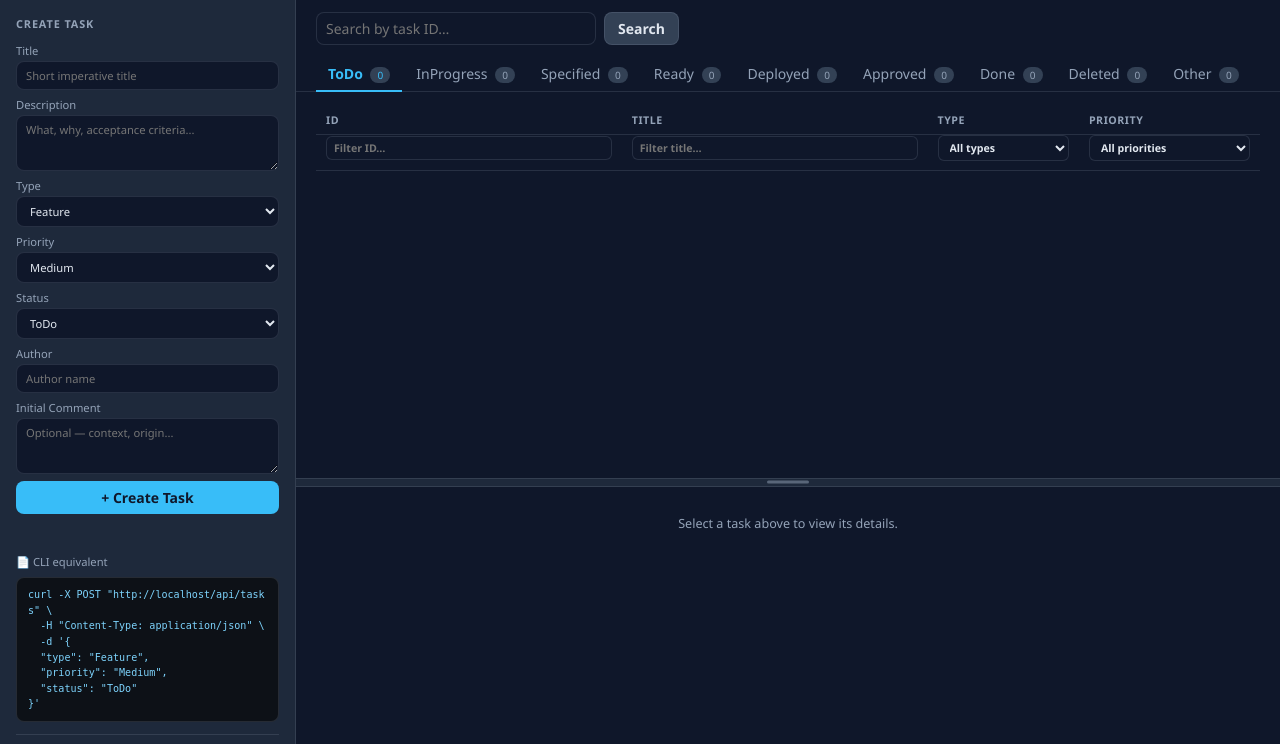
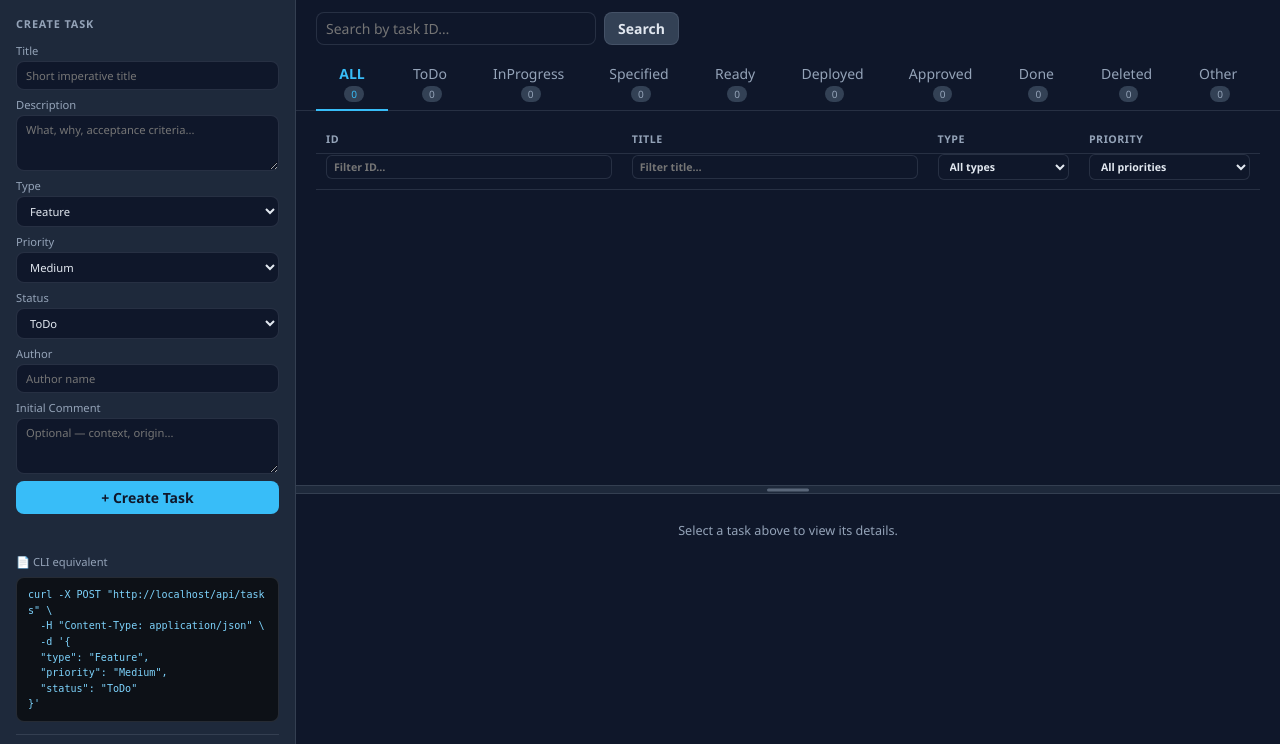
Before and after one commit to Yaniv1/BaseApp, a Python web app: template resources/templates/task_manager.html in a window 1280 px wide. Shown: the part 56-800 px from the top of the page. Run offline with Jinja, Linux system fonts and the light colour scheme; the template is opened without the code that fills it, so the values that code supplies are empty.

Commit message:
BASE-TASK-260627-0002: add ALL tab to Task Manager UI (single view of all tasks with status sort/filter)
Adds an ALL tab before the status tabs (active by default) listing every task without status division, with a Status column that is sortable (lifecycle order) and filterable, shown only in the ALL tab. Existing ID/Title/Type/Priority sort+filter unchanged. Adds BASE-REQ-014.15, updates docs/readme, README overview, updates ledger, and bumps version to 26.06.29.02.

Co-authored-by: Copilot <223556219+Copilot@users.noreply.github.com>

```diff
--- a/config/base.json
+++ b/config/base.json
@@ -5,7 +5,7 @@
             "$}"
         ],
         "APP_NAME": "BaseApp",
-        "VERSION": "26.06.29.01",
+        "VERSION": "26.06.29.02",
         "DATE_FORMAT": "%Y%m%d",
         "DATETIME_FORMAT": "%Y%m%dT%H%M%SZ",
         "START_TIME": "dt.datetime.utcnow().strftime('%Y%m%dT%H%M%SZ')",
--- a/resources/templates/task_manager.html
+++ b/resources/templates/task_manager.html
@@ -121,6 +121,11 @@ details.cli-sect{margin-top:2px}
 /* Sortable headers + per-column filters */
 .task-table th.sortable{cursor:pointer;user-select:none;white-space:nowrap}
 .task-table th.sortable:hover{color:var(--tx)}
+/* The Status column is only meaningful in the ALL tab; it is hidden in the
+   per-status tabs (where every row shares the tab's status) and revealed when
+   the table carries the .show-status class set by renderTable for the ALL tab. */
+.task-table .col-status{display:none}
+.task-table.show-status .col-status{display:table-cell}
 .sort-ind{margin-left:5px;font-size:.7rem;color:var(--ac)}
 .filter-row th{padding:0 10px 9px;border-bottom:1px solid var(--ln)}
 .col-filter{width:100%;box-sizing:border-box;background:var(--bg);color:var(--tx);
@@ -247,7 +252,8 @@ details.edit-sect>summary::-webkit-details-marker{display:none}
       <span id="task-search-msg" class="msg"></span>
     </div>
     <div class="tab-bar">
-      <button class="tab active" data-status="ToDo">ToDo <span id="cnt-ToDo" class="badge">0</span></button>
+      <button class="tab active" data-status="ALL">ALL <span id="cnt-ALL" class="badge">0</span></button>
+      <button class="tab" data-status="ToDo">ToDo <span id="cnt-ToDo" class="badge">0</span></button>
       <button class="tab" data-status="InProgress">InProgress <span id="cnt-InProgress" class="badge">0</span></button>
       <button class="tab" data-status="Specified">Specified <span id="cnt-Specified" class="badge">0</span></button>
       <button class="tab" data-status="Ready">Ready <span id="cnt-Ready" class="badge">0</span></button>
@@ -260,19 +266,21 @@ details.edit-sect>summary::-webkit-details-marker{display:none}
     <div class="split" id="split">
       <div class="list-pane" id="list-pane">
         <div class="table-wrap">
-          <table class="task-table">
+          <table class="task-table" id="task-table">
             <thead>
               <tr class="sort-row">
                 <th class="sortable" data-col="id">ID<span class="sort-ind" id="sort-ind-id"></span></th>
                 <th class="sortable" data-col="title">Title<span class="sort-ind" id="sort-ind-title"></span></th>
                 <th class="sortable" data-col="type">Type<span class="sort-ind" id="sort-ind-type"></span></th>
                 <th class="sortable" data-col="priority">Priority<span class="sort-ind" id="sort-ind-priority"></span></th>
+                <th class="sortable col-status" data-col="status">Status<span class="sort-ind" id="sort-ind-status"></span></th>
               </tr>
               <tr class="filter-row">
                 <th><input type="text" id="filter-id" class="col-filter" placeholder="Filter ID&hellip;" autocomplete="off"></th>
                 <th><input type="text" id="filter-title" class="col-filter" placeholder="Filter title&hellip;" autocomplete="off"></th>
                 <th><select id="filter-type" class="col-filter"><option value="">All types</option></select></th>
                 <th><select id="filter-priority" class="col-filter"><option value="">All priorities</option></select></th>
+                <th class="col-status"><select id="filter-status" class="col-filter"><option value="">All statuses</option></select></th>
               </tr>
             </thead>
             <tbody id="task-tbody"></tbody>
@@ -347,13 +355,14 @@ const SM = document.getElementById('server-meta');
 const defaultPath = SM ? SM.getAttribute('data-tasks-path') : '';
 const defaultTasksDir = SM ? SM.getAttribute('data-tasks-dir') : '';
 const defaultAppName = SM ? SM.getAttribute('data-app-name') : 'App';
-let allTasks = [], currentStatus = 'ToDo', selectedId = null;
-// Column sort state: which column (id|title|type|priority) and direction.
+let allTasks = [], currentStatus = 'ALL', selectedId = null;
+// Column sort state: which column (id|title|type|priority|status) and direction.
 // Sorting cycles none -> asc -> desc -> none per column.
 let sortColumn = null, sortDir = 'asc';
-// Per-column filters: id/title are substring text filters, type/priority are
-// exact-value selections drawn from the values present in the task list.
-const colFilters = { id: '', title: '', type: '', priority: '' };
+// Per-column filters: id/title are substring text filters, type/priority/status
+// are exact-value selections drawn from the values present in the task list.
+// The status filter applies only in the ALL tab.
+const colFilters = { id: '', title: '', type: '', priority: '', status: '' };
 const PRIORITY_RANK = { critical: 4, high: 3, medium: 2, low: 1 };
 const PRIORITY_ORDER = ['Critical', 'High', 'Medium', 'Low'];
 const STATUS_TABS = ['ToDo', 'InProgress', 'Specified', 'Ready', 'Deployed', 'Approved', 'Done', 'Deleted', 'Other'];
@@ -637,20 +646,31 @@ function updateBadges() {
     const el = document.getElementById('cnt-' + s);
     if (el) el.textContent = n;
   });
+  // The ALL tab badge reflects the total number of tasks (no status division).
+  const allEl = document.getElementById('cnt-ALL');
+  if (allEl) allEl.textContent = allTasks.length;
 }
 
 function renderTable() {
-  currentStatus = normalizeStatus(currentStatus);
+  // 'ALL' is a virtual tab (every task, no status division) and is not a real
+  // status, so it bypasses status normalization.
+  if (currentStatus !== 'ALL') currentStatus = normalizeStatus(currentStatus);
+  // The Status column is only shown in the ALL tab.
+  const table = document.getElementById('task-table');
+  if (table) table.classList.toggle('show-status', currentStatus === 'ALL');
   const tasks = getVisibleTasks();
   const tbody = document.getElementById('task-tbody');
   const noEl = document.getElementById('no-tasks');
   tbody.innerHTML = '';
   if (!tasks.length) {
-    const filtersActive = colFilters.id || colFilters.title || colFilters.type || colFilters.priority;
-    const hasUnfiltered = allTasks.some(t => normalizeStatus(t.status) === currentStatus);
+    const filtersActive = colFilters.id || colFilters.title || colFilters.type || colFilters.priority ||
+      (currentStatus === 'ALL' && colFilters.status);
+    const hasUnfiltered = currentStatus === 'ALL'
+      ? allTasks.length > 0
+      : allTasks.some(t => normalizeStatus(t.status) === currentStatus);
     noEl.textContent = (filtersActive && hasUnfiltered)
       ? 'No tasks match the current filters.'
-      : 'No tasks in this status.';
+      : (currentStatus === 'ALL' ? 'No tasks.' : 'No tasks in this status.');
     noEl.classList.remove('hidden');
     return;
   }
@@ -661,11 +681,13 @@ function renderTable() {
     tr.dataset.id = task.id;
     tr.tabIndex = 0;
     const p = (task.priority || 'Medium').toLowerCase();
+    const st = normalizeStatus(task.status);
     tr.innerHTML =
       '<td class="id-col"><code>' + esc(task.id) + '</code></td>' +
       '<td class="title-col">' + esc(task.title || '') + '</td>' +
       '<td>' + esc(task.type || 'Feature') + '</td>' +
-      '<td><span class="pri pri-' + p + '">' + esc(task.priority || 'Medium') + '</span></td>';
+      '<td><span class="pri pri-' + p + '">' + esc(task.priority || 'Medium') + '</span></td>' +
+      '<td class="col-status"><span class="sbadge ' + statusCls(st) + '">' + esc(st) + '</span></td>';
     tr.addEventListener('click', () => toggle(task));
     tr.addEventListener('keydown', e => { if (e.key === 'Enter' || e.key === ' ') { e.preventDefault(); toggle(task); } });
     tbody.appendChild(tr);
@@ -676,12 +698,17 @@ function renderTable() {
 // Returns tasks for the current status tab with column filters applied
 // and the active column sort, if any.
 function getVisibleTasks() {
-  let tasks = allTasks.filter(t => normalizeStatus(t.status) === currentStatus);
+  // The ALL tab shows every task; status tabs show only their own status.
+  let tasks = currentStatus === 'ALL'
+    ? allTasks.slice()
+    : allTasks.filter(t => normalizeStatus(t.status) === currentStatus);
   tasks = tasks.filter(t => {
     if (colFilters.id && !String(t.id || '').toLowerCase().includes(colFilters.id.toLowerCase())) return false;
     if (colFilters.title && !String(t.title || '').toLowerCase().includes(colFilters.title.toLowerCase())) return false;
     if (colFilters.type && String(t.type || 'Feature') !== colFilters.type) return false;
     if (colFilters.priority && String(t.priority || 'Medium') !== colFilters.priority) return false;
+    // The status filter is only meaningful (and only exposed) in the ALL tab.
+    if (currentStatus === 'ALL' && colFilters.status && normalizeStatus(t.status) !== colFilters.status) return false;
     return true;
   });
   if (sortColumn) {
@@ -694,12 +721,16 @@ function getVisibleTasks() {
 }
 
 // Compare two tasks on a column. Priority sorts by severity rank
-// (Critical > High > Medium > Low); other columns sort naturally.
+// (Critical > High > Medium > Low); Status sorts by lifecycle order
+// (the canonical status-tab order); other columns sort naturally.
 function compareCol(a, b, col) {
   if (col === 'priority') {
     const ra = PRIORITY_RANK[String(a.priority || 'Medium').toLowerCase()] || 0;
     const rb = PRIORITY_RANK[String(b.priority || 'Medium').toLowerCase()] || 0;
     return ra - rb;
+  }
+  if (col === 'status') {
+    return STATUS_TABS.indexOf(normalizeStatus(a.status)) - STATUS_TABS.indexOf(normalizeStatus(b.status));
   }
   let va, vb;
   if (col === 'id') { va = a.id || ''; vb = b.id || ''; }
@@ -718,7 +749,7 @@ function cycleSort(col) {
 }
 
 function updateSortIndicators() {
-  ['id', 'title', 'type', 'priority'].forEach(c => {
+  ['id', 'title', 'type', 'priority', 'status'].forEach(c => {
     const el = document.getElementById('sort-ind-' + c);
     if (!el) return;
     el.textContent = (sortColumn === c) ? (sortDir === 'asc' ? '\u25B2' : '\u25BC') : '';
@@ -742,6 +773,15 @@ function populateColumnFilters() {
     fillFilterSelect(priSel, [...known, ...extra], colFilters.priority, 'All priorities');
     colFilters.priority = priSel.value;
   }
+  // Status filter (ALL tab only): distinct normalized statuses present, ordered
+  // by the canonical status-tab lifecycle order.
+  const statusSel = document.getElementById('filter-status');
+  if (statusSel) {
+    const present = new Set(allTasks.map(t => normalizeStatus(t.status)));
+    const ordered = STATUS_TABS.filter(s => present.has(s));
+    fillFilterSelect(statusSel, ordered, colFilters.status, 'All statuses');
+    colFilters.status = statusSel.value;
+  }
 }
 
 function fillFilterSelect(sel, values, current, allLabel) {
@@ -759,10 +799,12 @@ function initColumnControls() {
   const fti = document.getElementById('filter-title');
   const fty = document.getElementById('filter-type');
   const fpr = document.getElementById('filter-priority');
+  const fst = document.getElementById('filter-status');
   if (fid) fid.addEventListener('input', () => { colFilters.id = fid.value; renderTable(); });
   if (fti) fti.addEventListener('input', () => { colFilters.title = fti.value; renderTable(); });
   if (fty) fty.addEventListener('change', () => { colFilters.type = fty.value; renderTable(); });
   if (fpr) fpr.addEventListener('change', () => { colFilters.priority = fpr.value; renderTable(); });
+  if (fst) fst.addEventListener('change', () => { colFilters.status = fst.value; renderTable(); });
 }
 
 // ── Detail panel ──────────────────────────────────────────────
@@ -1004,7 +1046,7 @@ function initTabs() {
     btn.addEventListener('click', () => {
       document.querySelectorAll('.tab').forEach(b => b.classList.remove('active'));
       btn.classList.add('active');
-      currentStatus = normalizeStatus(btn.dataset.status);
+      currentStatus = btn.dataset.status === 'ALL' ? 'ALL' : normalizeStatus(btn.dataset.status);
       selectedId = null; hideDetail();
       renderTable();
     });
--- a/resources/version/app.txt
+++ b/resources/version/app.txt
@@ -1 +1 @@
-A26.06.29.01
+A26.06.29.02
--- a/resources/version/base.txt
+++ b/resources/version/base.txt
@@ -1 +1 @@
-26.06.29.01
+26.06.29.02
```
Also changed, not shown: docs/readme/base.md (+5 -1 lines), test/tests/base/task_manager.py (+27 -0 lines), README.md, 2 other files.
